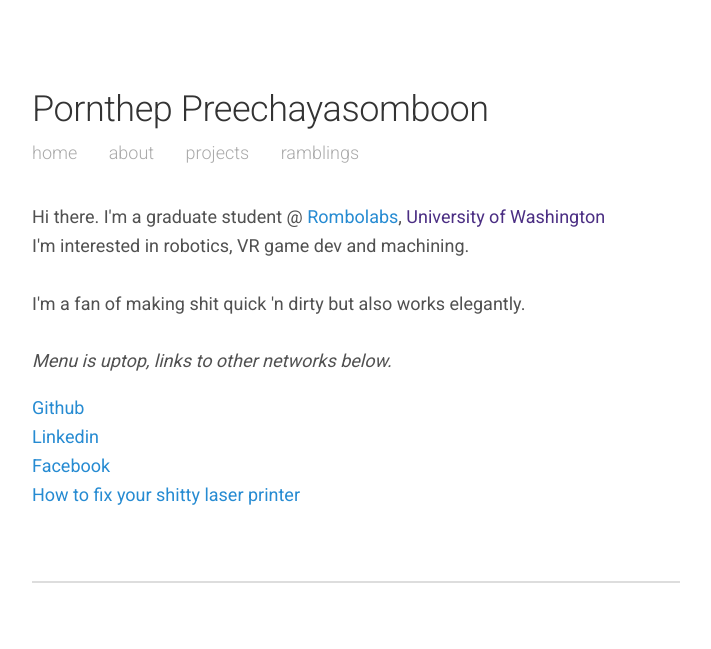
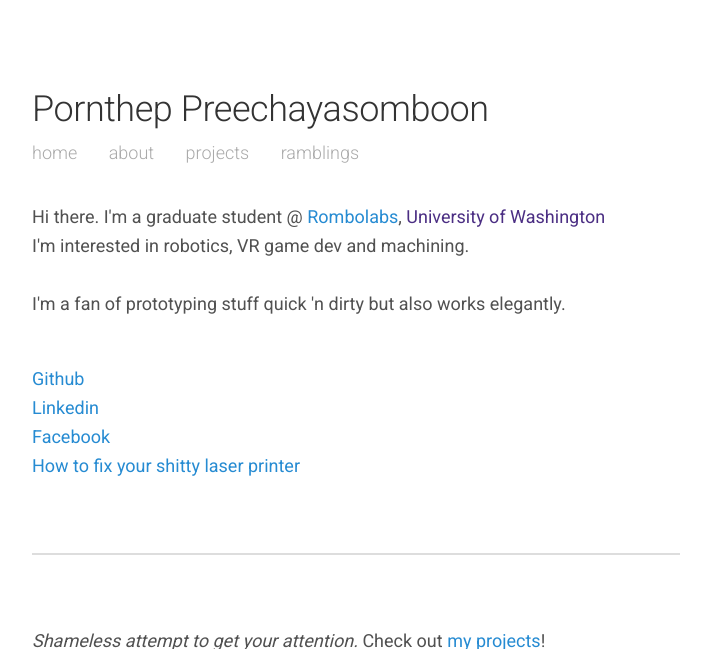
Before and after one commit to prnthp/prnthp.github.io, a Jekyll site: the page built from index.html, in a window 1280 px wide and 900 px high, cut to the strip 0-649 px from the top of the window. Shown: the whole strip, without its empty margins (284-995 px from the left). Built offline with Jekyll 4.4.1, drawn with Linux system fonts in a browser that asks for light colours.

```diff
--- a/index.html
+++ b/index.html
@@ -15,9 +15,8 @@ layout: default
     <br>
     I'm interested in robotics, VR game dev and machining.
     <br><br>
-    I'm a fan of making shit quick 'n dirty but also works elegantly.
+    I'm a fan of prototyping stuff quick 'n dirty but also works elegantly.
     <br><br>
-    <i>Menu is uptop, links to other networks below.</i>
   </p>
   <p>
     <a href="//github.com/prnthp/">Github</a>
```
Also changed, not shown: projects.md (+20 -0 lines).
